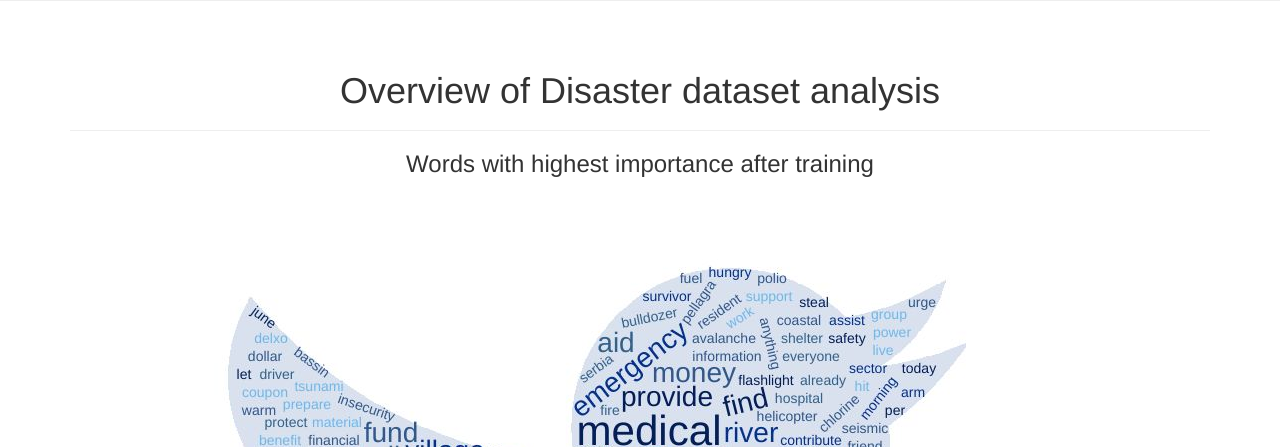
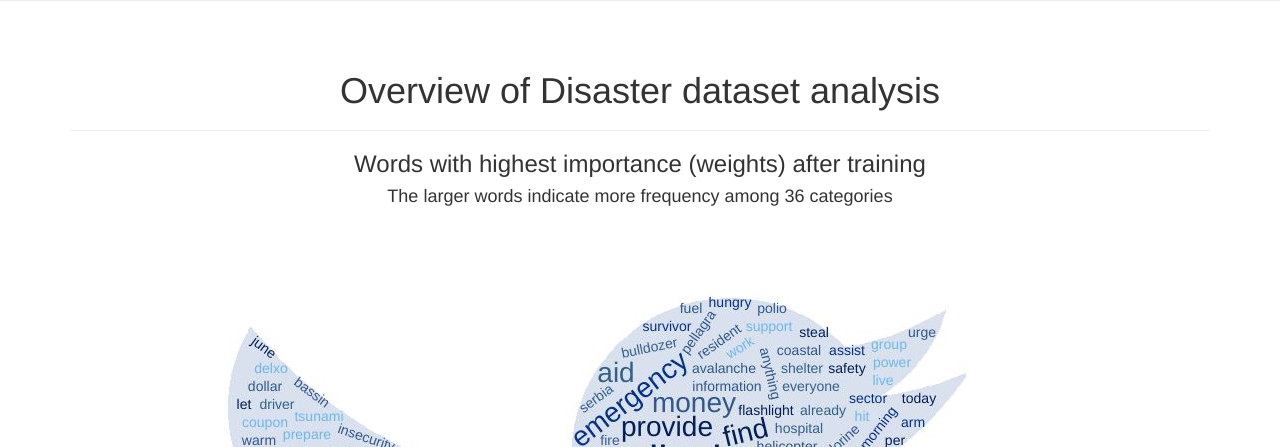
Before and after one commit to ania4data/Disaster_response_pipeline_app, a Flask app: template app/templates/master.html in a window 1280 px wide. Shown: the part 357-804 px from the top of the page. Run offline with Flask 2, Linux system fonts and the light colour scheme; the template is opened without the code that fills it, so the values that code supplies are empty; parts of the project's set-up code (start-up, migrations or seed data) failed here and were passed over; some libraries are stand-ins or nearby versions.

Commit message:
update htmls

```diff
--- a/app/templates/master.html
+++ b/app/templates/master.html
@@ -83,8 +83,10 @@
             <h1 class="text-center">Overview of Disaster dataset analysis</h1>
         </div>
      <div>
-        <h3 class="text-center"> Words with highest importance after training</h3>
-        <img src="static/wordcloud_twitter_disaster.jpg" alt="Word Cloud">
+        <h3 class="text-center"> Words with highest importance (weights) after training</h3>
+        <h4 class="text-center"> The larger words indicate more frequency among 36 categories</h4>
+        <!-- need static folder, otherwise flask will not grab images,get only ones within static path -->
+        <img src="static/wordcloud_twitter_disaster.jpg" alt="Word Cloud" >
     </div>
 
     {% endblock %}
```
